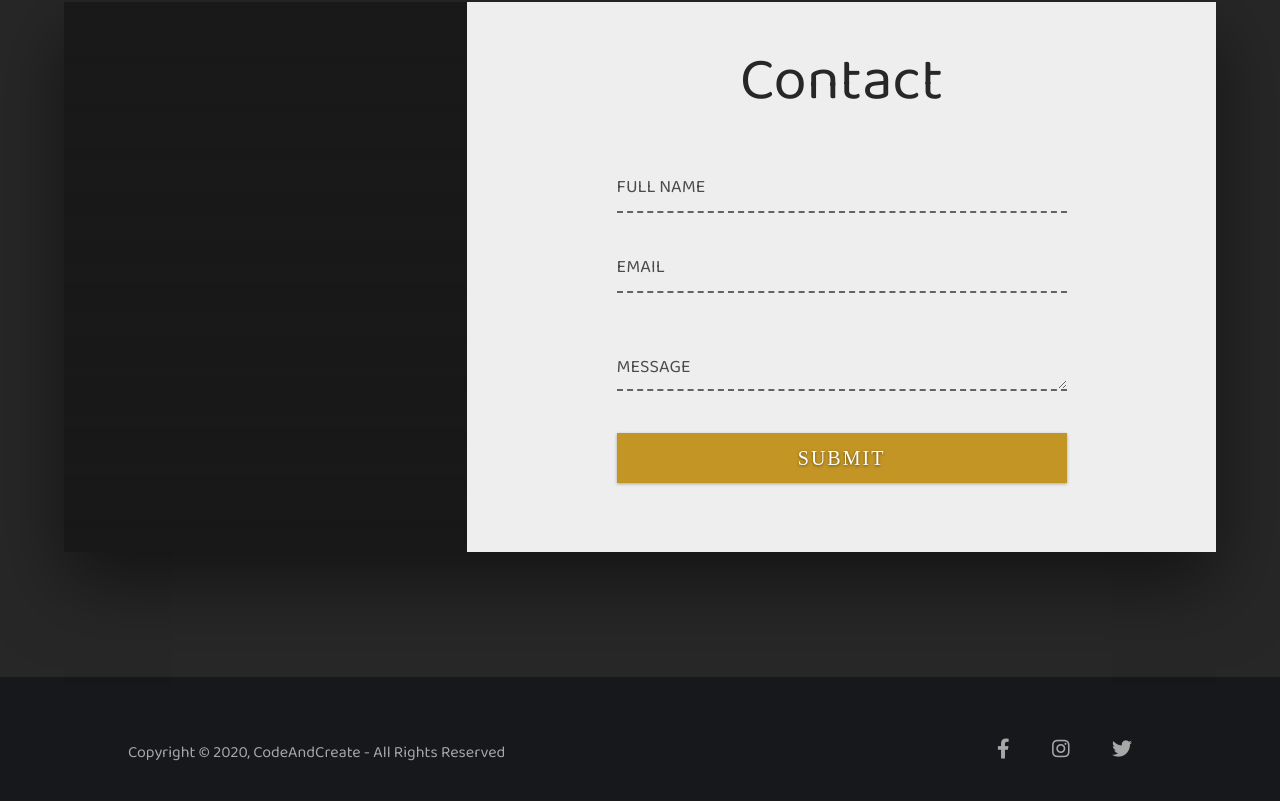
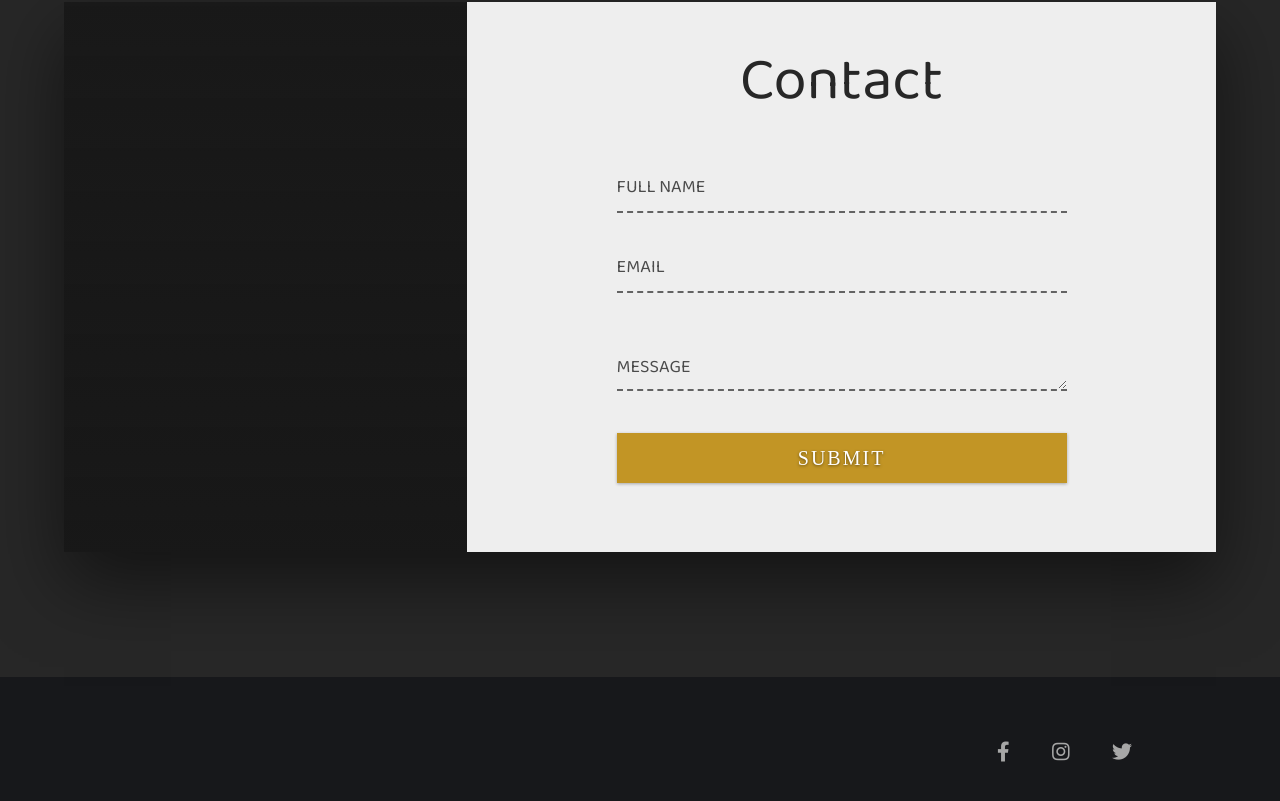
Before and after one commit to KHALIlSAMADOV/wep_cite, a plain HTML site: page index.html in a window 1280 px wide. Shown: the part 3906-4707 px from the top of the page. Drawn offline with nearby package versions, Linux system fonts and the light colour scheme; a web font is replaced by a local one.

Commit message:
Update index.html

```diff
--- a/index.html
+++ b/index.html
@@ -219,7 +219,7 @@
       <footer class="footer">
         <div class="footer-content">
           <p class="copyright">
-            Copyright &copy; 2020, CodeAndCreate - All Rights Reserved
+
           </p>
           <div class="social-list">
             <a href="#"><i class="fab fa-facebook-f"></i></a>
```
